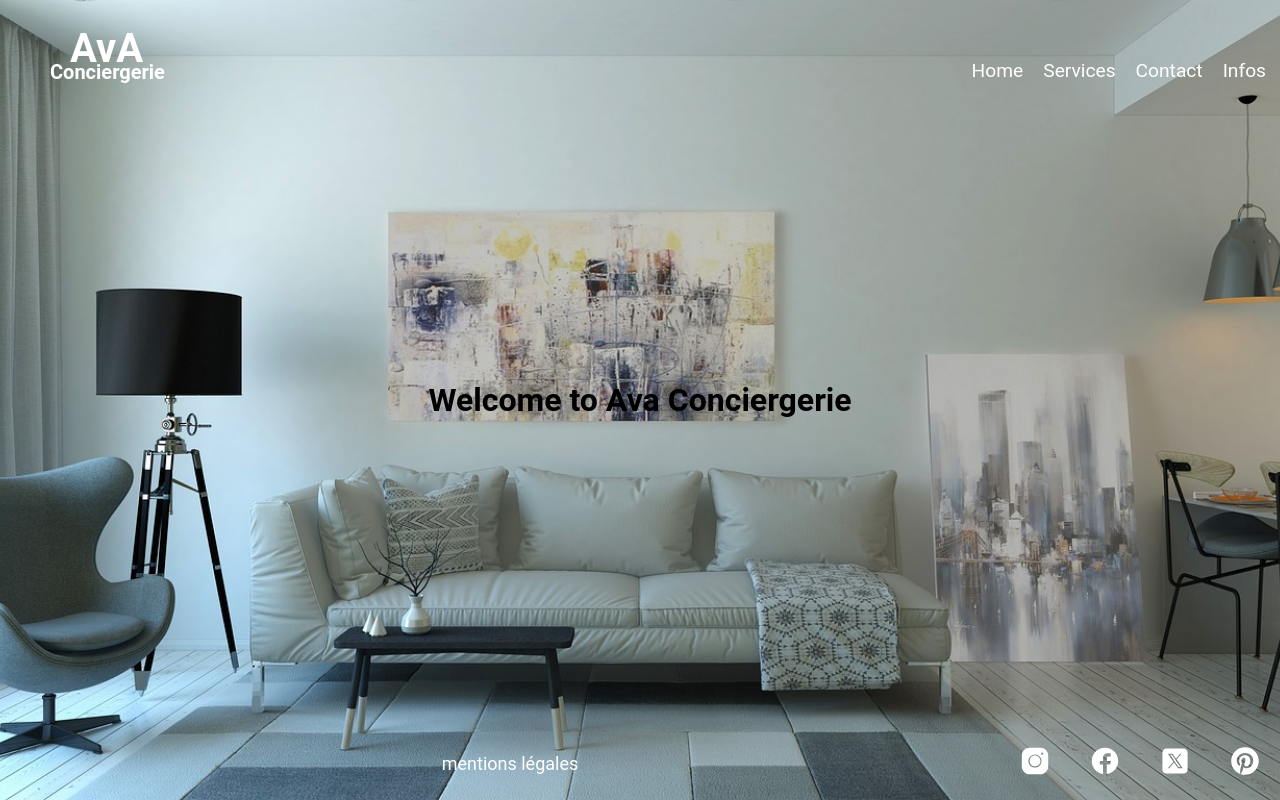
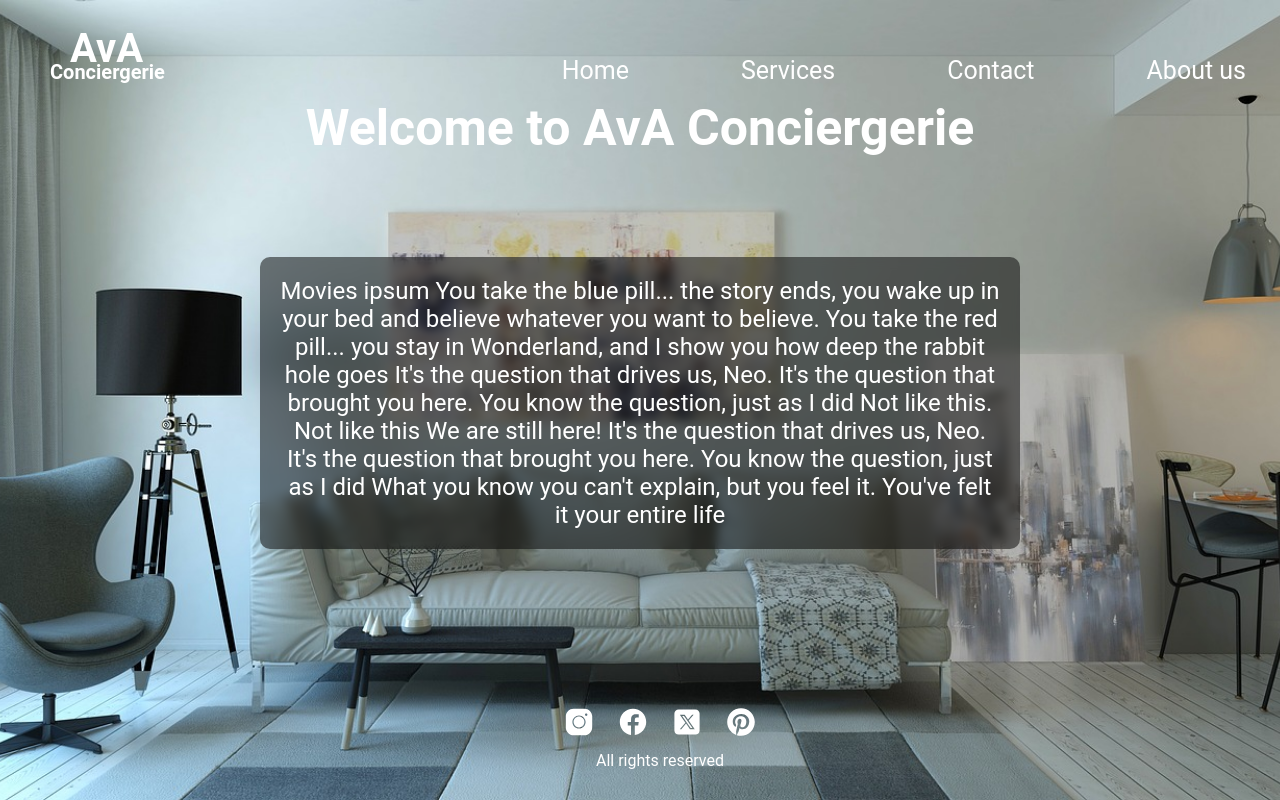
Before and after one commit to flxx-ji/AvaProject, a Svelte app: page / in a window 1280 px wide. Shown: the top 800 px of the page. Built offline with nearby package versions, Linux system fonts and the light colour scheme.

Commit message:
re-mise en page des pages, nettoyage du code, creation module controller

```diff
--- a/pages/Homepage.svelte
+++ b/pages/Homepage.svelte
@@ -2,15 +2,23 @@
     // import Header from "../src/components/Header.svelte";
     // import Footer from "../src/components/Footer.svelte";
 </script>
+
+<main>
   <div class="page-container">
-    <h1>Welcome to Ava Conciergerie</h1>
+    <h1>Welcome to AvA Conciergerie</h1>
+
+      <p>Movies ipsum  You take the blue pill... the story ends, you wake up in your bed and believe whatever you want to believe.
+        You take the red pill... you stay in Wonderland, and I show you how deep the rabbit hole goes It's the question that drives us, Neo.
+        It's the question that brought you here.
+        You know the question, just as I did Not like this.
+        Not like this We are still here! It's the question that drives us, Neo.
+        It's the question that brought you here. You know the question, just as I did What you know you can't explain, but you feel it.
+         You've felt it your entire life
+      </p>
+
+
   </div>
-<main>
-    <section class="resume">
-        <p>
-            Lorem ipsum dolor sit amet consectetur adipisicing elit. Exercitationem debitis accusamus quidem dolores dignissimos beatae ex quo vel distinctio nam! Culpa soluta eligendi exercitationem dolores deleniti ex voluptatibus eius, nesciunt atque enim iure suscipit quo optio mollitia iste consequatur amet illo eum velit at minima quis aliquid odio. Voluptates placeat assumenda numquam obcaecati fuga perferendis, vero possimus laudantium saepe natus, quo repudiandae. Quis maxime deleniti voluptatum iusto eligendi consequatur ipsa, ducimus, corrupti praesentium magni aperiam quam facere tempore facilis assumenda soluta nihil nesciunt ea et. Saepe neque eaque in at maxime! Perspiciatis exercitationem qui reprehenderit voluptatem odio facere aliquid delectus.
-        </p>
-    </section>
+
 </main>
 
 <style>
@@ -24,7 +32,9 @@
     background-image: url('/image/living-room-1835923_1280.jpg'); /* Si tu veux un background spécifique */
     background-size: cover;
     background-position: center center;
+    background-attachment: fixed;
   }
+
 
     main {
     /* background-image: url(/image/living-room-1835923_1280.jpg); */
@@ -38,21 +48,29 @@
     align-items: center;
     overflow: hidden;
     }
-      .resume {
-    backdrop-filter: blur(3px);
-    border-radius: 7px;
-    /* box-shadow: rgba(0, 0, 0, 0.15) 0px 5px 15px;  */
+
+  h1{
+    color:#fff;
     display: flex;
-    height: 15rem;
-    justify-content: center;
-    margin-top: 85px;
-    width: 35rem;
- }
+    justify-content: flex-start;
+    align-items: flex-start;
+    font-size:50px;
+    margin-top: 8em;
+    padding-bottom: 2em;
+    height:  100%;
 
- p{
-    color: rgb(205, 147, 147);
-    letter-spacing: .12em;
-    word-spacing: .16em;
+  }
+  P {
+        color: white;
+        font-size: 1.5rem;
+        text-align: center;
+        backdrop-filter: blur(5px);
+        background: rgba(0, 0, 0, 0.5);
+        padding: 20px;
+        border-radius: 10px;
+        margin-bottom: 23em;
+        width: 30em;
 
- }
+    }
+
 </style>
--- a/pages/Infos.svelte
+++ b/pages/Infos.svelte
@@ -10,10 +10,43 @@
     justify-content: center;
     align-items: center;
     overflow: hidden;
+    flex-direction: column;
   }
+
+  h1{
+    color:#fff;
+    display: flex;
+    justify-content: flex-start;
+    align-items: flex-start;
+    font-size:50px;
+    margin-top: 8em;
+    padding-bottom: 2em;
+    height:  100%;
+
+  }
+  P {
+        color: white;
+        font-size: 1.5rem;
+        text-align: center;
+        backdrop-filter: blur(5px);
+        background: rgba(0, 0, 0, 0.5);
+        padding: 20px;
+        border-radius: 10px;
+        margin-bottom: 23em;
+        width: 30em;
+
+    }
 
 </style>
 
 <div class = "infos-background">
-  <h1>Information</h1>
+  <h1>About us</h1>
+  <p>
+    Oh, I sure like her, Marty, she is such a sweet girl. Isn't tonight the night of the big date? That's right. Stop it. That's Calvin Klein, oh my god, he's a dream. Listen, woh. Hello, uh excuse me. Sorry about your barn.
+
+    Yeah, I think it's a major embarrassment having an uncle in prison. Yes, yes, I'm George, George McFly, and I'm your density. I mean, I'm your destiny. See, there's Biff out there waxing it right now. Now, Biff, I wanna make sure that we get two coats of wax this time, not just one. Yeah. Ah. Whoa.
+
+
+
+  </p>
 </div>
--- a/routes/contactRoutes.js
+++ b/routes/contactRoutes.js
@@ -1,9 +1,9 @@
 import express from'express' ;
-import { createContact, getAllContacts } from '../controller/contactController.js';
+import { createContact } from '../controller/contactController.js';
 
 const router = express.Router();
 
 router.post('/contacts', createContact);
-router.get('/contacts', getAllContacts);
+
 
 export default router;
--- a/src/components/Footer.svelte
+++ b/src/components/Footer.svelte
@@ -4,8 +4,9 @@
 
 <!-- Pied de pages -->
 <footer>
+   <div class="footer-content">
     <div class="mentions">
-     mentions légales
+        All rights reserved
        </div>
 
        <div class="social-links">
@@ -26,18 +27,226 @@
            </a>
 
        </div>
+   </div>
 </footer>
 
 <style>
+
 footer {
-    position: sticky; /* Permet au footer de rester collé en bas quand on défile */
-    bottom: 0; /* Le positionne tout en bas de son conteneur */
-    left: 0; /* S'assure qu'il est bien à gauche */
-    width: 100%; /* Prend toute la largeur de l'écran */
+    position: sticky;
+    bottom: 0;
+    left: 0;
+    width: 100%;
+    padding: 20px;
+    color: white;
     display: flex;
-    flex-direction: row; /* Aligne les éléments en colonne */
+    justify-content: center;
+    align-items: center;
+    text-align: center;
+
+}
+
+/* Contenu du footer */
+.footer-content {
+    display: flex;
+    flex-direction: column-reverse;
+    width: 100%;
+    max-width: 1200px;
+    margin: auto;
+}
+
+/* Style pour les mentions légales */
+.mentions {
+
+    padding: 10px;
+
+}
+
+
+/* Icônes de réseaux sociaux */
+.social-links svg {
+    height: 30px;
+    fill: white;
+    transition: fill 0.3s ease;
+}
+
+.social-links svg:hover {
+    fill: #971010;
+}
+
+/* Pour les tablettes et mobiles */
+@media screen and (max-width: 1024px) {
+    .footer-content {
+        flex-direction: column-reverse;
+        align-items: center;
+        text-align: center;
+    }
+    .mentions,
+    .social-links {
+        margin: 0;
+    }
+}
+
+
+
+
+
+
+
+
+
+
+
+
+
+
+
+
+
+
+
+
+
+
+
+
+
+
+
+
+
+
+
+
+
+
+
+
+
+
+
+
+
+
+
+
+
+
+
+
+
+
+
+
+
+
+
+
+
+
+
+
+
+
+
+
+
+
+
+
+
+
+
+
+
+
+
+
+
+
+
+
+
+
+
+
+
+
+
+
+
+
+
+
+
+
+
+
+
+
+
+
+
+
+
+
+
+
+
+
+
+
+
+
+
+
+
+
+
+
+
+
+
+
+
+
+
+
+
+
+
+
+
+
+
+
+
+
+
+
+
+
+
+
+
+
+
+
+
+
+
+
+
+
+  /* footer {
+    position: sticky;
+    bottom: 0;
+    left: 0;
+    width: 100%;
+    display: flex;
+    flex-direction: row;
     justify-content: space-between;
-    align-items: center; /* Centre les éléments horizontalement */
+    align-items: center;
     color: white;
     padding: 20px;
     text-align: center;
@@ -45,30 +254,27 @@
 
 
 
-.mentions {
-    /* display: flex;
-    justify-content: center;
-    font-size: 18px;
-    margin-top: 10px; */
-    font-size: 18px;
+.mentions, .social-links  {
+
     flex: 1;
     text-align: center;
+
 }
 
 .social-links {
     display: flex;
     justify-content: center;
-    align-items: center;
+
     flex-direction: row;
-    margin-right: 20px;
+    gap: 20px;
+
 
 
 }
 
 .social-links svg {
     height: 30px;
-    margin: 0 10px;
-    z-index: 1;
+
     fill:white;
     transition:filter 0.3s ease;
  }
@@ -78,27 +284,32 @@
  }
 
 
-/* Media queries */
+
+
+
+
  @media screen and (max-width: 1024px) {
     footer {
-        flex-direction: column-reverse; /* Met les éléments en colonne pour les petits écrans */
-        align-items: center; /* Centre les éléments horizontalement */
+        flex-direction: column-reverse;
+        align-items: center;
+
     }
 
-    .social-links {
-        margin-bottom: 10px; /* Espace entre les icônes et les mentions légales */
 }
 
-    .mentions {
-        margin-top: 10px; /* Un peu d'espace au-dessus des mentions légales */
-    }
+    .social-links, .social-links {
+        margin:10px 0;
+
+
 }
 
 @media (max-width: 768px) {
     .social-links {
-        flex-direction: row; /* Aligne les icônes en ligne sur mobile */
-        justify-content: center;
+        flex-direction: row;
+        gap: 15px;
 
     }
-}
+} */
+
+
 </style>
--- a/src/components/Header.svelte
+++ b/src/components/Header.svelte
@@ -26,7 +26,8 @@
 
 <header id="navbar" class={isOpen ? 'menu-open' : ''}>
   <!-- Conteneur logo et burger -->
-  <div id="icons" on:click={toggleMenu}>
+  <div id="icons" role="button" tabindex="0" on:click={toggleMenu} on:keypress={(e) => e.key === 'Enter' && toggleMenu()}
+    aria-expanded={isOpen}>
     {#if isOpen}
       <span class="close">&times;</span>
     {:else}
@@ -48,7 +49,7 @@
       <li><a href="#/">Home</a></li>
       <li><a href="#/services">Services</a></li>
       <li><a href="#/contact">Contact</a></li>
-      <li><a href="#/infos">Infos</a></li>
+      <li><a href="#/infos">About us</a></li>
     </ul>
   </nav>
 
@@ -60,13 +61,14 @@
         <h2 class="logo-vertical">AvA</h2>
         <h2 class="conciergerie-vertical">Conciergerie</h2>
       </div>
-      <span class="close" on:click={toggleMenu}>&times;</span> <!-- La croix -->
+      <span class="close" role="button" tabindex="0" on:click={toggleMenu} on:keypress={(e) => e.key === 'Enter' && toggleMenu()}
+        aria-label="Close menu">&times;</span> <!-- La croix -->
     </div>
     <ul>
       <li><a href="#/" on:click={toggleMenu}>Home</a></li>
       <li><a href="#/services" on:click={toggleMenu}>Services</a></li>
       <li><a href="#/contact" on:click={toggleMenu}>Contact</a></li>
-      <li><a href="#/infos" on:click={toggleMenu}>Infos</a></li>
+      <li><a href="#/infos" on:click={toggleMenu}>About us</a></li>
     </ul>
   </nav>
   {/if}
@@ -74,22 +76,10 @@
 
 <!-- Contenu principal de la page -->
 <div class="page-content">
-  <!-- <div class="presentation-text">
-    <p>Lorem ipsum dolor sit amet, consectetur adipiscing elit. Suspendisse varius enim in eros elementum tristique.</p>
-  </div> -->
 
-  <!-- <footer>
-    <p>All rights reserved</p>
-  </footer> -->
 </div>
 
 <style>
-  /* Classe pour flouter le fond lorsque le menu est ouvert */
-  /* .blur-background {
-    backdrop-filter: blur(8px);
-    background-color: rgba(0, 0, 0, 0.5);
-    transition: backdrop-filter 0.3s ease, background-color 0.3s ease;
-  } */
 
 
 
@@ -109,7 +99,6 @@
       color: #971010;
       cursor: pointer;
       font-size: 1.5em;
-
       position: absolute;
       top:1px;
       right:50px
@@ -199,34 +188,20 @@
       cursor: pointer;
   }
 
-  /* Style pour le texte de présentation */
-  /* .presentation-text {
-      text-align: center;
-      color: white;
-      position: absolute;
-      top: 50%;
-      left: 50%;
-      transform: translate(-50%, -50%);
-      font-size: 1.5em;
-  } */
 
-  /* Footer */
-  /* footer {
-      position: absolute;
-      bottom: 10px;
-      width: 100%;
-      text-align: center;
-      color: white;
-  } */
 
   nav ul {
     list-style-type: none;
+    gap: 7rem;
+    margin-right: 20px;
   }
 
   nav ul li a {
     color: #fff;
+    font-size: 25px;
     text-decoration: none;
     cursor: pointer;
+
   }
 
   nav ul li a:hover {
--- a/src/components/contactForm.svelte
+++ b/src/components/contactForm.svelte
@@ -26,7 +26,7 @@
         errorMessage = '';
 
         try {
-            const response = await axios.post('/api/contacts', { name,firstname,  email, phone, message});
+            const response = await axios.post('/api/contacts', { name, firstname,  email, phone, message});
             if (response.status === 201) {
                 successMessage = 'Contact information saves successfully';
                 clearForm();
@@ -102,18 +102,14 @@
     {#if errorMessage}
        <p class="error">{errorMessage}</p>
     {/if}
-        <!-- <div class="form">
-            <ul>
-                <li><a href="/homepage"> back to home</a></li>
-            </ul>
 
-        </div> -->
 </main>
 <style>
 
     h1 {
         color:#fff;
-        font-size: 60px;
+        font-size: 50px;
+        margin-bottom: 20px;
        }
 
 
```
Also changed, not shown: controller/contactController.js (+115 -18 lines), pages/Services.svelte (+19 -1 lines), routes/apiRoutes.js (+2 -119 lines), server.js (+10 -2 lines), 1 other file (tests, documents, lock files or other folders). Lines whose indentation alone changed are shown as unchanged.
